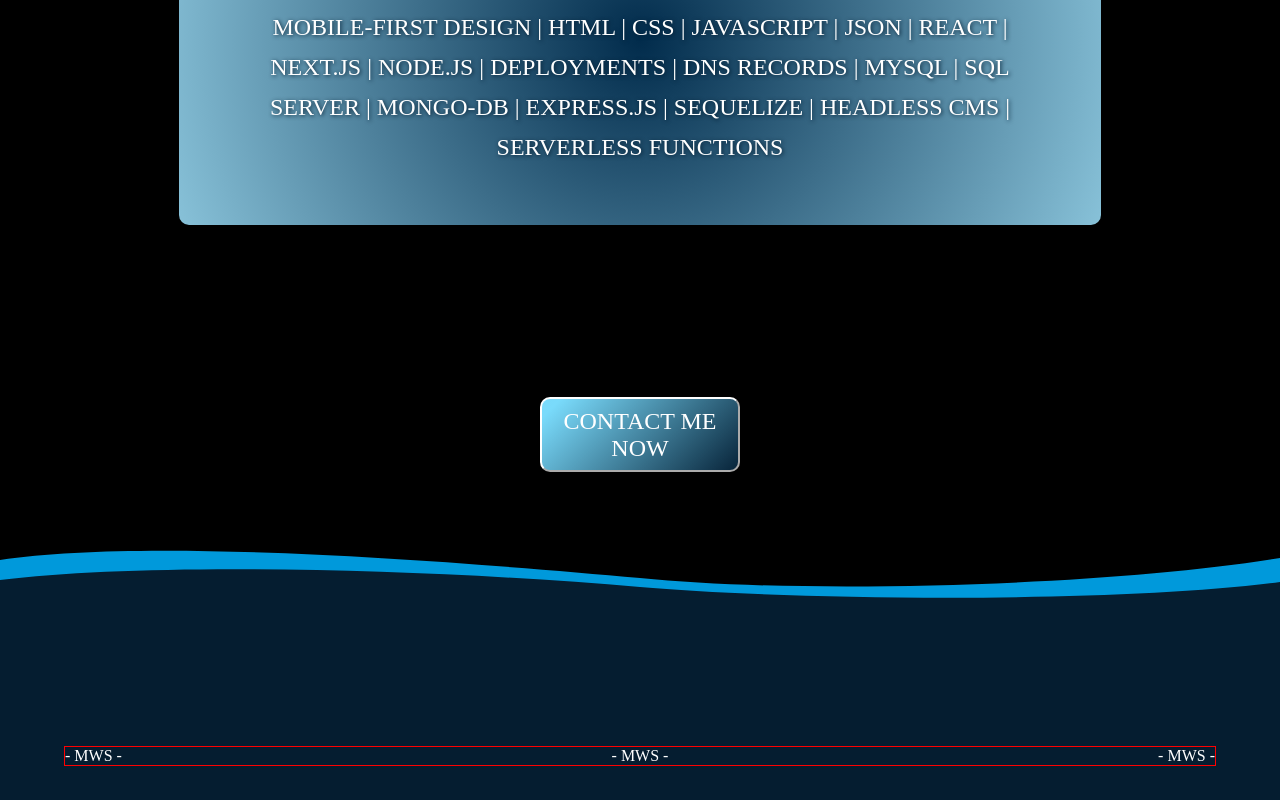
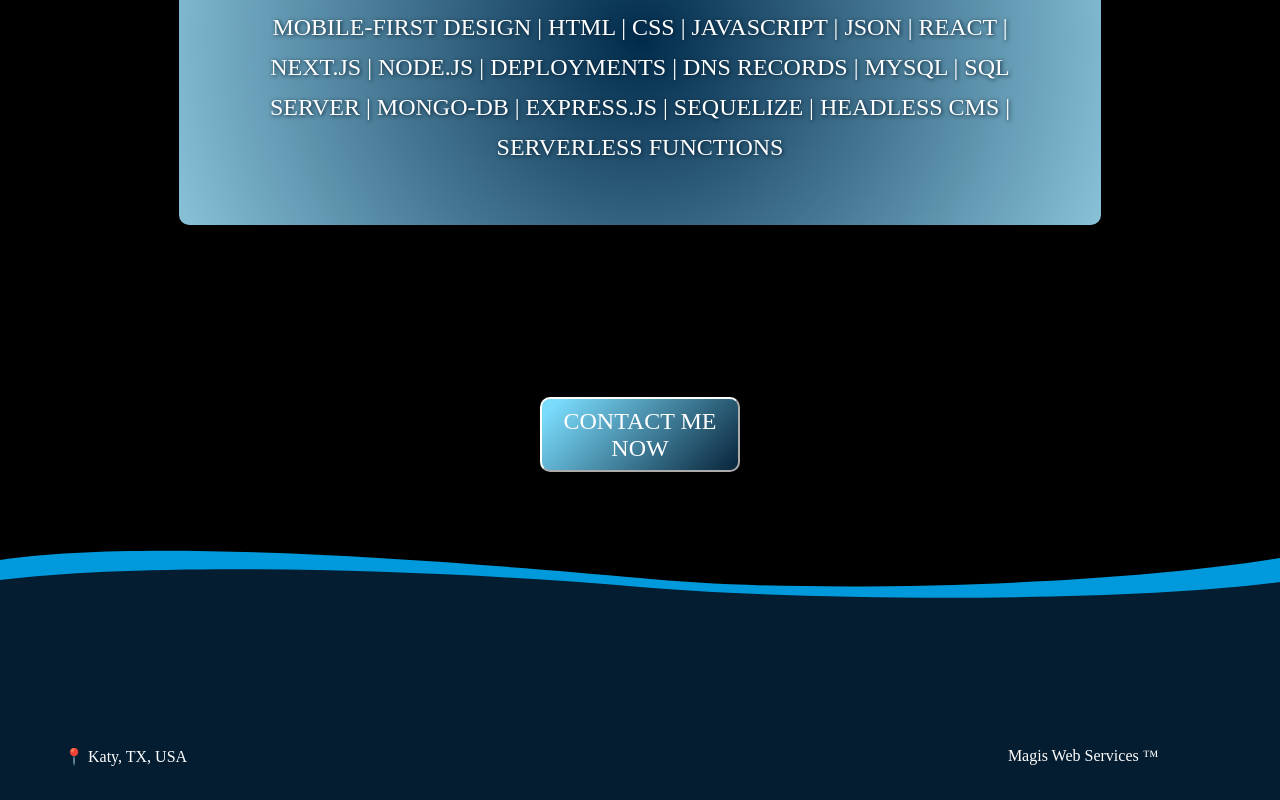
Before and after one commit to NuminousCode/web-services, a Next.js app: page / in a window 1280 px wide. Shown: the part 2661-3461 px from the top of the page. Built offline with nearby package versions, Linux system fonts and the light colour scheme; no server answers; a web font is replaced by a local one.

Commit message:
footer complete

```diff
--- a/components/Footer.jsx
+++ b/components/Footer.jsx
@@ -8,9 +8,8 @@
           <path d="M0,10 c80,-18 230,-12 350,7 c80,13 260,17 350,-5 v100 h-700z"  fill="#051D30" />
         </svg>
         <div className = {styles.items}>
-          <div className = {styles.footerText}>- MWS -</div>
-          <div className = {styles.footerText}>- MWS -</div>
-          <div className = {styles.footerText}>- MWS -</div>
+          <div className = {styles.footerText}><span style={{fontSize: "16px"}}>&#128205;</span> Katy, TX, USA</div>
+          <div className = {styles.footerText}>Magis Web Services &trade;</div>
         </div>
     </div>
   )
--- a/styles/Footer.module.css
+++ b/styles/Footer.module.css
@@ -10,10 +10,8 @@
 }
 
 .footerText{
-    /* position: absolute; */
-    /* text-align: center; */
-    /* width: 100%; */
-    /* bottom: 1%; */
+    font-size: 14px;
+    /* border: solid red 1px; */
 }
 .svg{
     transform: translateY(-50px)
@@ -22,16 +20,22 @@
     bottom: 1%;
     width: 90%;
     position: absolute;
-    border: solid red 1px;
     display: flex;
     justify-content: space-between;
     align-items: center;
     align-self: center;
 }
 
+.items :nth-child(2){
+    margin-right: 5%;
+}
+
 @media(min-width: 750px){
     .containerMain{
         margin-top: 15%;
+    }
+    .footerText{
+        font-size: 16px;
     }
 }
 @media(min-width: 750px){
```
